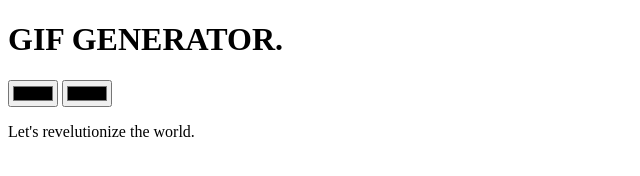
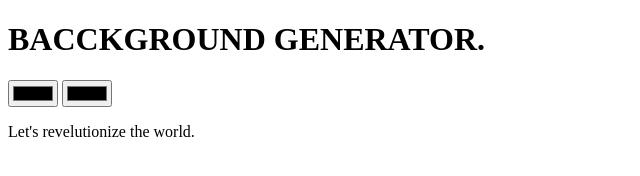
Before and after one commit to Dilshan-Lakruwan99/Background-Generator, a plain HTML site: page index.html in a window 1280 px wide. Shown: the whole page, without its empty margins (0-640 px from the left). Drawn offline with Linux system fonts and the light colour scheme.

Commit message:
reverting back to old title

```diff
--- a/index.html
+++ b/index.html
@@ -5,7 +5,7 @@
       <link rel="stylesheet" type="text" src="./style.css0"/>
    </head>
    <body>
-      <h1>GIF GENERATOR.</h1>
+      <h1>BACCKGROUND GENERATOR.</h1>
       <input class="color1" type="color">
       <input class="color2" type="color">
       <p>Let's revelutionize the world.</p>
```
